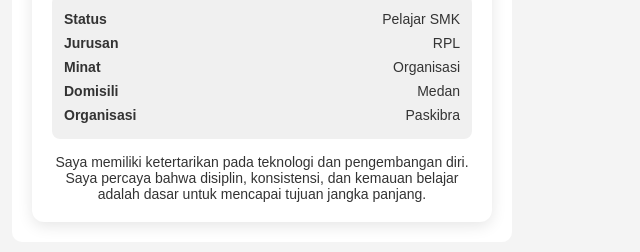
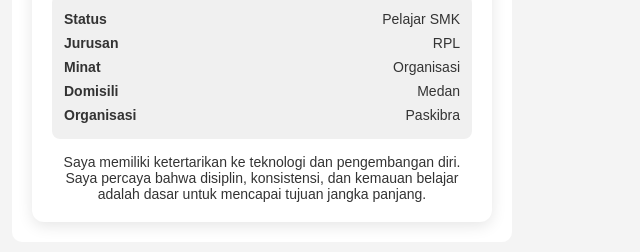
Before and after one commit to Zuzukenz/Portofolio, a plain HTML site: page index.html in a window 1280 px wide. Shown: the part 879-1131 px from the top of the page, 3-643 px from the left. Drawn offline with Linux system fonts and the light colour scheme; a script that the page names is missing.

Commit message:
Update index.html

```diff
--- a/index.html
+++ b/index.html
@@ -62,7 +62,7 @@ window.addEventListener("scroll", function() {
         </div>
 
         <p class="desc">
-            Saya memiliki ketertarikan pada teknologi dan pengembangan diri.
+            Saya memiliki ketertarikan ke teknologi dan pengembangan diri.
             Saya percaya bahwa disiplin, konsistensi, dan kemauan belajar
             adalah dasar untuk mencapai tujuan jangka panjang.
         </p>
```
